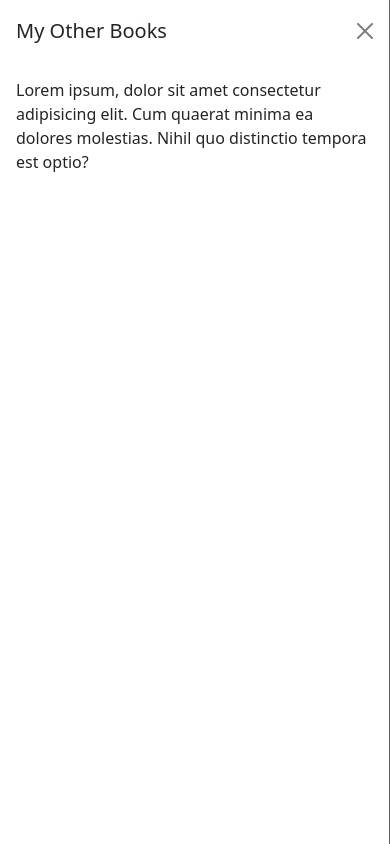
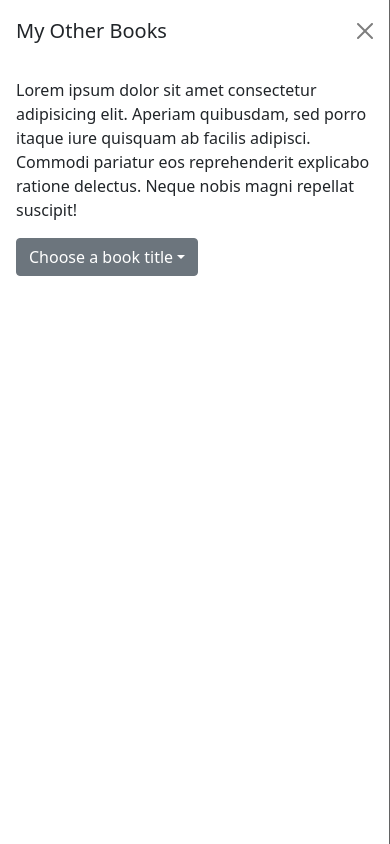
Before and after one commit to sostene12/Bootstrap-website, a plain HTML site: page index.html in a window 390 px wide. Both pictures are taken after a click on the button "Explore my other books". Shown: the top 844 px of the page. Drawn offline with nearby package versions, Linux system fonts and the light colour scheme; files whose address does not match are found by name.

Commit message:
adding the dropdowns, specifically on the canvas section

```diff
--- a/index.html
+++ b/index.html
@@ -452,8 +452,19 @@
             <button type="button" class="btn-close" data-bs-dismiss="offcanvas" aria-label="close"></button>
         </div>
         <div class="offcanvas-body">
-            <p>Lorem ipsum, dolor sit amet consectetur adipisicing elit. Cum quaerat minima ea dolores molestias. Nihil
-                quo distinctio tempora est optio?</p>
+            <p>Lorem ipsum dolor sit amet consectetur adipisicing elit. Aperiam quibusdam, sed porro itaque iure
+                quisquam ab facilis adipisci. Commodi pariatur eos reprehenderit explicabo ratione delectus. Neque nobis
+                magni repellat suscipit!</p>
+            <!-- Dropdown -->
+            <div class="dropdown mt-3">
+                <button class="btn btn-secondary dropdown-toggle" type="button" data-bs-toggle="dropdown"
+                    id="book-dropdown">Choose a book title</button>
+                <ul class="dropdown-menu" aria-labelledby="book-dropdown">
+                    <li><a href="#" class="dropdown-item">Become a React superhero</a></li>
+                    <li><a href="#" class="dropdown-item">Conquering Vue.js</a></li>
+                    <li><a href="#" class="dropdown-item">Levelling up your Next.js</a></li>
+                </ul>
+            </div>
         </div>
     </div>
 
```
